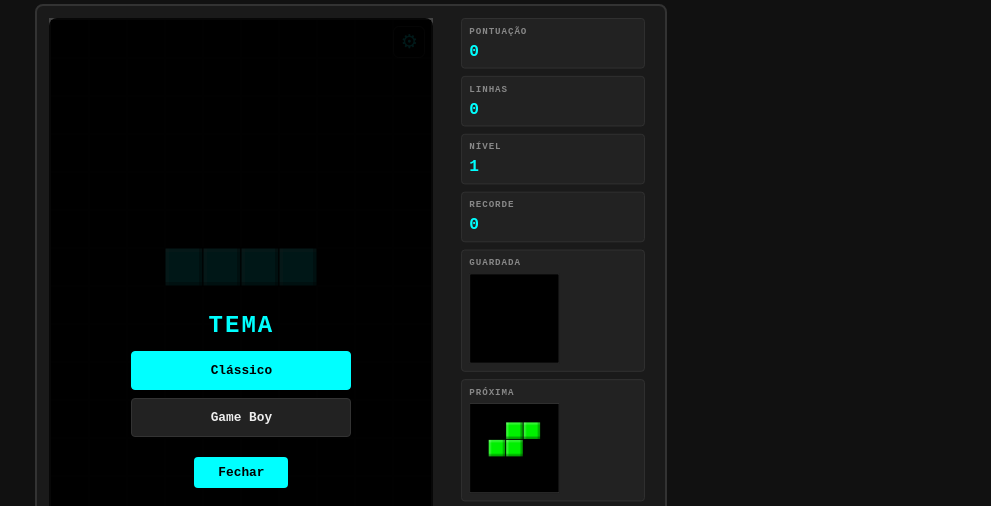
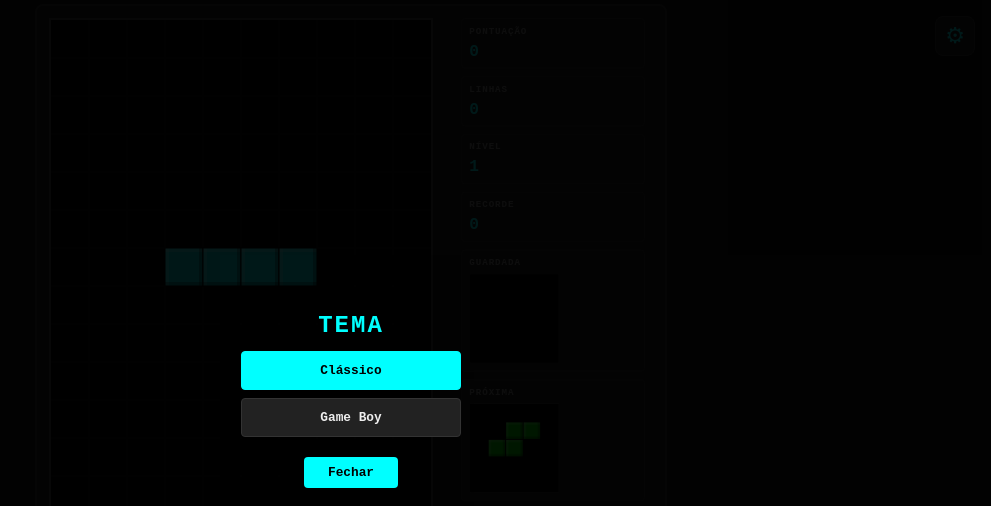
Before and after one commit to ANT-devolper/TRETAI, a website with bundled scripts: page index.html in a window 1280 px wide. Both pictures are taken after a click on the button "Configurações". Shown: the top 506 px of the page, without its empty margins (289-1280 px from the left). Built offline with nearby package versions, Linux system fonts and the light colour scheme.

Commit message:
fix(theme): float the settings gear in the viewport corner
The gear was absolutely positioned inside .board-wrap, so it sat on the
playfield, and its hover rotated the whole button (looked broken). Move
it (and the theme menu) out of .game to body level and pin the button
with position:fixed to the viewport's top-right corner, sized with
clamp()/vmin so it stays small and on-screen when the viewport is
narrowed horizontally. Replace the rotate hover with a color-only
highlight so the icon never shifts under the cursor. The menu becomes a
full-viewport fixed modal instead of a board-anchored overlay. E2E
updated to assert the fixed viewport-corner placement plus a
narrow-viewport containment check.

```diff
--- a/index.html
+++ b/index.html
@@ -12,13 +12,6 @@
   <div class="game">
     <div class="board-wrap">
       <canvas id="board" width="300" height="600"></canvas>
-      <button id="settingsBtn" type="button" class="settings-btn"
-              aria-label="Configurações">⚙</button>
-      <div id="settingsMenu" class="settings-menu">
-        <h2>Tema</h2>
-        <div id="themeOptions" class="theme-options"></div>
-        <button id="settingsClose" type="button" class="settings-close">Fechar</button>
-      </div>
       <div id="overlay" class="overlay">
         <div id="overlayText">PAUSADO</div>
         <div id="overlayDetail" class="overlay-detail"></div>
@@ -73,6 +66,13 @@
       </div>
     </div>
   </div>
+  <button id="settingsBtn" type="button" class="settings-btn"
+          aria-label="Configurações">⚙</button>
+  <div id="settingsMenu" class="settings-menu">
+    <h2>Tema</h2>
+    <div id="themeOptions" class="theme-options"></div>
+    <button id="settingsClose" type="button" class="settings-close">Fechar</button>
+  </div>
   <script type="module" src="js/main.js"></script>
 </body>
 </html>
--- a/style.css
+++ b/style.css
@@ -242,31 +242,38 @@ canvas {
   background: var(--accent-hover);
 }
 
+/* Floating control pinned to the viewport corner — independent of the game box,
+   so it never sits on the playfield and stays put on narrow screens. */
 .settings-btn {
-  position: absolute;
-  top: 8px;
-  right: 8px;
-  z-index: 11;
-  width: clamp(28px, 4vh, 36px);
-  height: clamp(28px, 4vh, 36px);
+  position: fixed;
+  top: clamp(8px, 2vh, 16px);
+  right: clamp(8px, 2vw, 16px);
+  z-index: 50;
+  display: flex;
+  align-items: center;
+  justify-content: center;
+  width: clamp(32px, 5vmin, 44px);
+  height: clamp(32px, 5vmin, 44px);
   padding: 0;
-  background: rgba(0, 0, 0, 0.5);
+  background: var(--bg-box);
   color: var(--accent);
   border: 1px solid var(--border);
-  border-radius: 6px;
+  border-radius: 8px;
   cursor: pointer;
-  font-size: clamp(16px, 2.4vh, 20px);
+  font-size: clamp(16px, 3vmin, 22px);
   line-height: 1;
-  transition: background 0.15s, transform 0.15s;
+  /* Color-only hover (no transform) so the icon never shifts under the cursor. */
+  transition: background 0.15s, border-color 0.15s, color 0.15s;
 }
 
 .settings-btn:hover {
-  background: rgba(0, 0, 0, 0.8);
-  transform: rotate(45deg);
+  background: var(--accent);
+  color: #000;
+  border-color: var(--accent);
 }
 
 .settings-menu {
-  position: absolute;
+  position: fixed;
   inset: 0;
   background: rgba(0, 0, 0, 0.9);
   display: none;
@@ -274,9 +281,8 @@ canvas {
   justify-content: center;
   align-items: center;
   gap: clamp(8px, 1.5vh, 16px);
-  border-radius: 8px;
-  z-index: 12;
-  padding: clamp(12px, 2vh, 24px);
+  z-index: 60;
+  padding: clamp(16px, 4vmin, 32px);
 }
 
 .settings-menu.show {
```
Also changed, not shown: e2e/theme.spec.js (+20 -5 lines).
